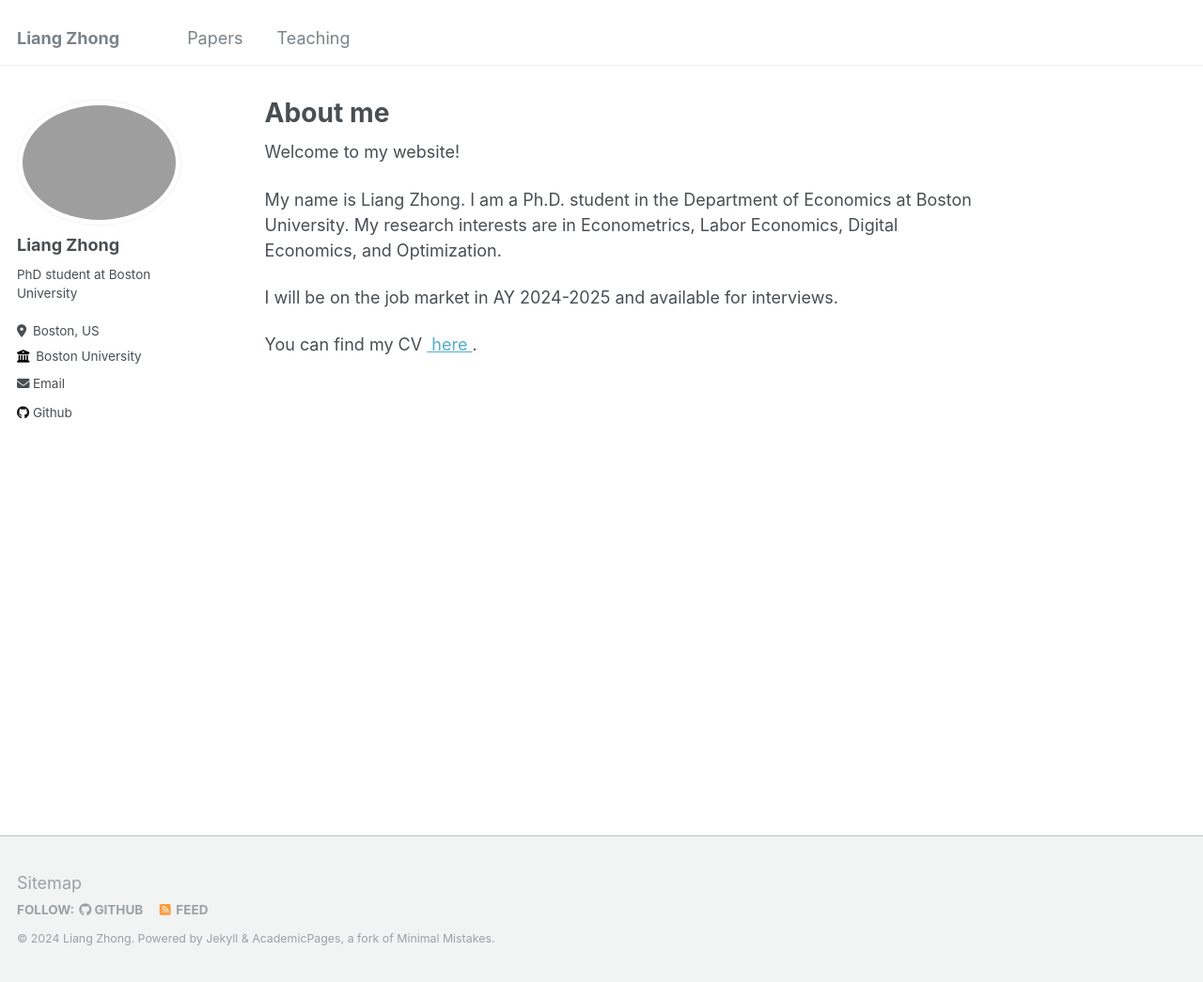
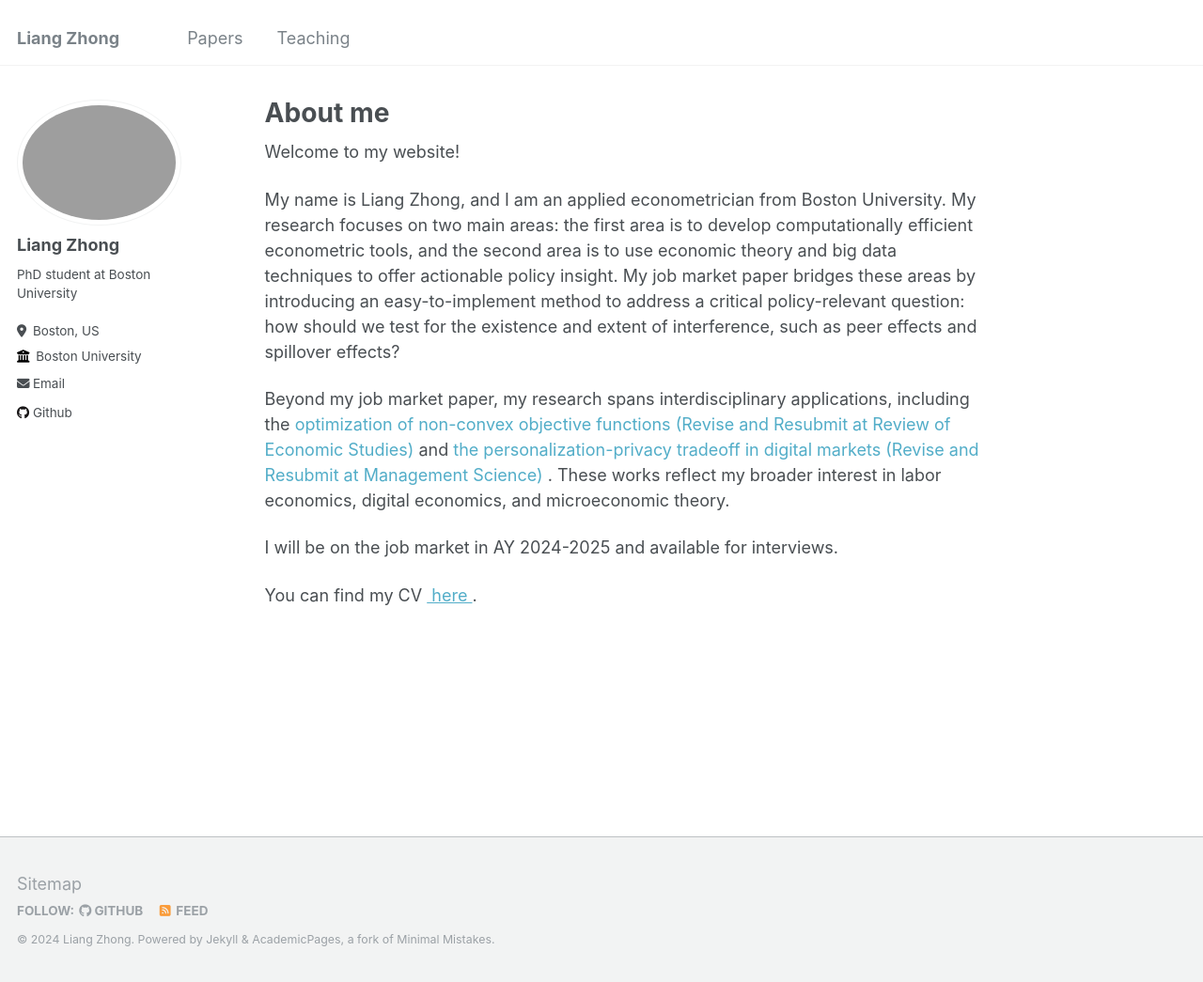
Before and after one commit to samzl1/samzl1.github.io, a Jekyll site: the page built from _pages/about.md, in a window 1280 px wide and 1045 px high. Shown: the whole window at 94% size. Built offline with Jekyll 4.4.1, drawn with Linux system fonts in a browser that asks for light colours.

Commit message:
Update about.md

```diff
--- a/_pages/about.md
+++ b/_pages/about.md
@@ -9,7 +9,9 @@ redirect_from:
 
 Welcome to my website!
 
-My name is Liang Zhong. I am a Ph.D. student in the Department of Economics at Boston University. My research interests are in Econometrics, Labor Economics, Digital Economics, and Optimization.
+My name is Liang Zhong, and I am an applied econometrician from Boston University. My research focuses on two main areas: the first area is to develop computationally efficient econometric tools, and the second area is to use economic theory and big data techniques to offer actionable policy insight. My job market paper bridges these areas by introducing an easy-to-implement method to address a critical policy-relevant question: how should we test for the existence and extent of interference, such as peer effects and spillover effects?
+
+Beyond my job market paper, my research spans interdisciplinary applications, including the <a href="https://arxiv.org/abs/2304.14386" style="text-decoration:none" target="_blank"> optimization of non-convex objective functions (Revise and Resubmit at Review of Economic Studies) </a> and <a href="https://papers.ssrn.com/sol3/papers.cfm?abstract_id=4430334" style="text-decoration:none" target="_blank">the personalization-privacy tradeoff in digital markets (Revise and Resubmit at Management Science) </a>. These works reflect my broader interest in labor economics, digital economics, and microeconomic theory.
 
 I will be on the job market in AY 2024-2025 and available for interviews.
 <div class="wordwrap">You can find my CV <a href="http://samzl1.github.io/files/LZ_CV.pdf"> here </a>.</div>
```
